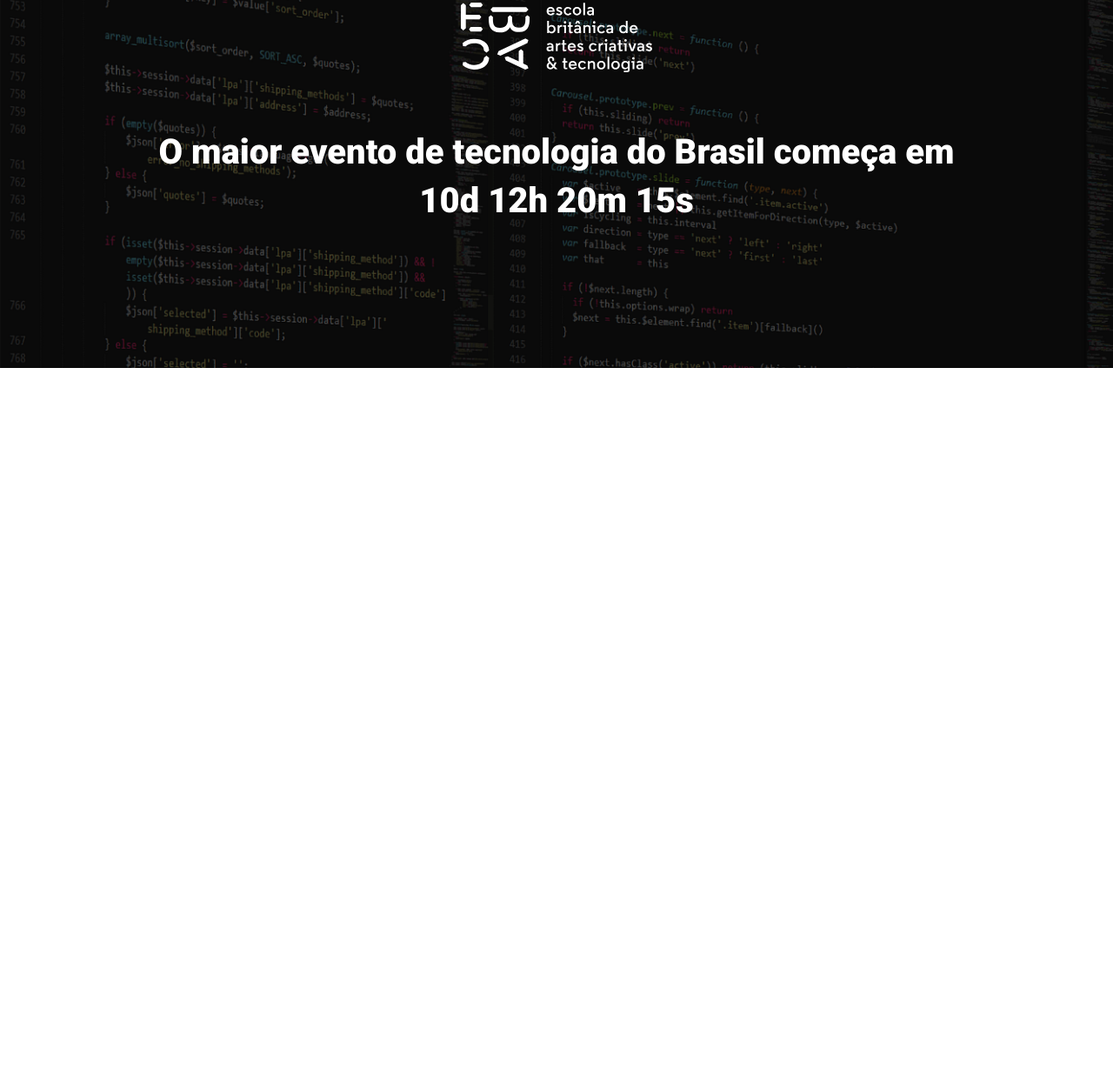
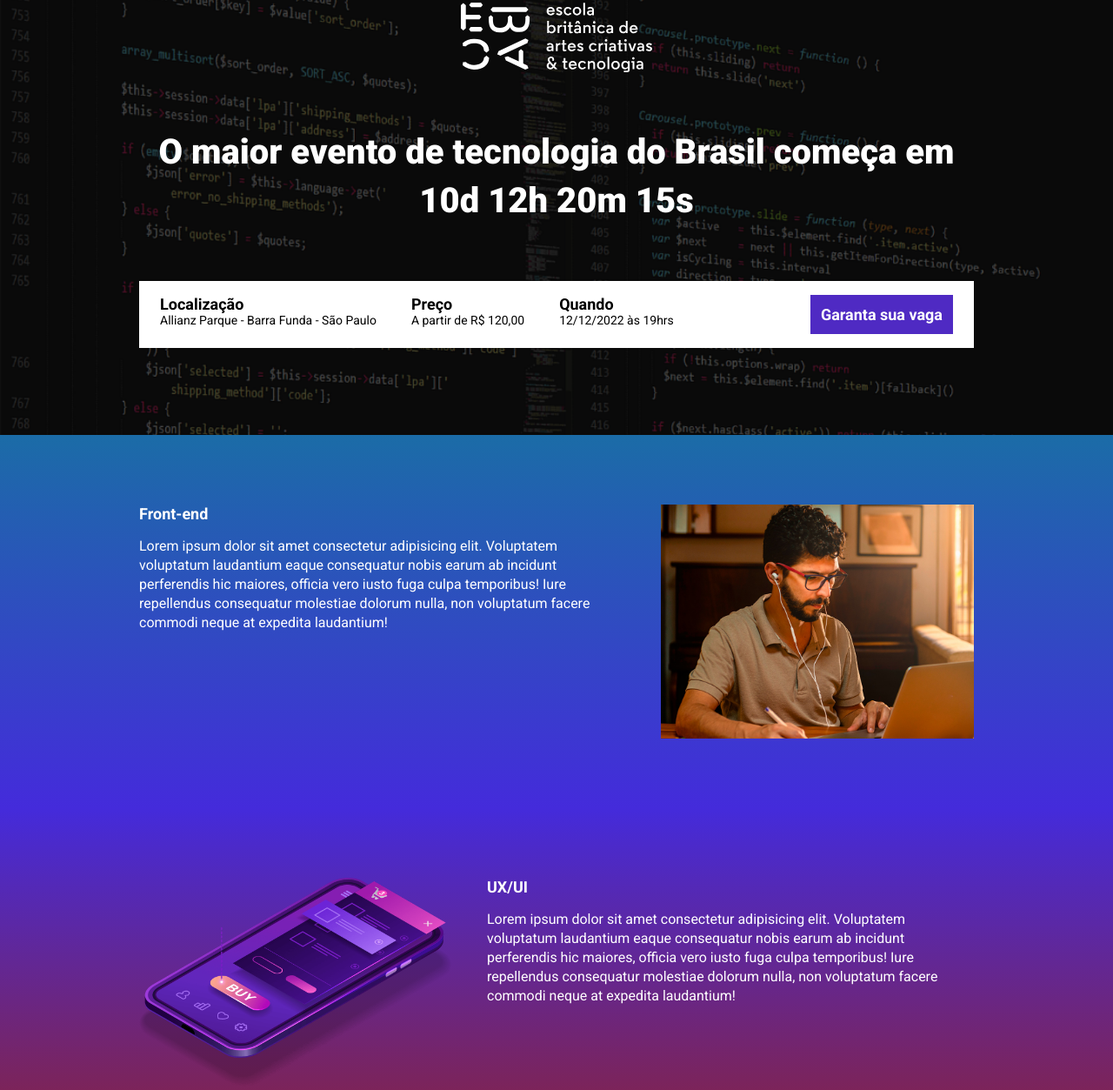
Before and after one commit to arnongp/ebac_tech_talks, a website built with Parcel: page src/index.html in a window 1280 px wide. Shown: the part 61-1314 px from the top of the page at 87% size. Before the commit the page ends 800 px from the top, so only its background shows below. Built offline with nearby package versions, Linux system fonts and the light colour scheme.

Commit message:
finalizadas sections e efeito fade

```diff
--- a/src/index.html
+++ b/src/index.html
@@ -10,6 +10,7 @@
       rel="stylesheet"
     />
     <link rel="stylesheet" href="styles/main.scss" />
+    <link href="https://unpkg.com/aos@2.3.1/dist/aos.css" rel="stylesheet" />
     <title>EBAC Tech Talks</title>
   </head>
   <body>
@@ -19,8 +20,102 @@
         <p class="hero__text">
           O maior evento de tecnologia do Brasil começa em 10d 12h 20m 15s
         </p>
+        <div class="infos-bar">
+          <ul class="infos-bar__infos">
+            <li class="infos-bar__infos__item">
+              <b>Localização</b>
+              Allianz Parque - Barra Funda - São Paulo
+            </li>
+            <li class="infos-bar__infos__item">
+              <b>Preço</b>
+              A partir de R$ 120,00
+            </li>
+            <li class="infos-bar__infos__item">
+              <b>Quando</b>
+              12/12/2022 às 19hrs
+            </li>
+          </ul>
+          <a href="#" class="button button--primary">Garanta sua vaga</a>
+        </div>
       </div>
     </header>
+    <section class="event event--frontend">
+      <div class="container" data-aos="fade-right">
+        <div class="event__details">
+          <h2 class="event__details__title">Front-end</h2>
+          <p class="event__details__description">
+            Lorem ipsum dolor sit amet consectetur adipisicing elit. Voluptatem
+            voluptatum laudantium eaque consequatur nobis earum ab incidunt
+            perferendis hic maiores, officia vero iusto fuga culpa temporibus!
+            Iure repellendus consequatur molestiae dolorum nulla, non voluptatum
+            facere commodi neque at expedita laudantium!
+          </p>
+        </div>
+        <img
+          class="event__image"
+          src="images/frontend.png"
+          alt="Foto de um computador"
+        />
+      </div>
+    </section>
+    <section class="event event--ux-ui event--image-left">
+      <div class="container" data-aos="fade-left">
+        <div class="event__details">
+          <h2 class="event__details__title">UX/UI</h2>
+          <p class="event__details__description">
+            Lorem ipsum dolor sit amet consectetur adipisicing elit. Voluptatem
+            voluptatum laudantium eaque consequatur nobis earum ab incidunt
+            perferendis hic maiores, officia vero iusto fuga culpa temporibus!
+            Iure repellendus consequatur molestiae dolorum nulla, non voluptatum
+            facere commodi neque at expedita laudantium!
+          </p>
+        </div>
+        <img
+          class="event__image"
+          src="images/ui-ux.png"
+          alt="Foto de um computador"
+        />
+      </div>
+    </section>
+    <section class="event event--data-science">
+      <div class="container" data-aos="fade-right">
+        <div class="event__details">
+          <h2 class="event__details__title">Data Science</h2>
+          <p class="event__details__description">
+            Lorem ipsum dolor sit amet consectetur adipisicing elit. Voluptatem
+            voluptatum laudantium eaque consequatur nobis earum ab incidunt
+            perferendis hic maiores, officia vero iusto fuga culpa temporibus!
+            Iure repellendus consequatur molestiae dolorum nulla, non voluptatum
+            facere commodi neque at expedita laudantium!
+          </p>
+        </div>
+        <img
+          class="event__image"
+          src="images/data.png"
+          alt="Foto de um computador"
+        />
+      </div>
+    </section>
+    <section class="event event--backend event--image-left">
+      <div class="container" data-aos="fade-left">
+        <div class="event__details">
+          <h2 class="event__details__title">Back-end</h2>
+          <p class="event__details__description">
+            Lorem ipsum dolor sit amet consectetur adipisicing elit. Voluptatem
+            voluptatum laudantium eaque consequatur nobis earum ab incidunt
+            perferendis hic maiores, officia vero iusto fuga culpa temporibus!
+            Iure repellendus consequatur molestiae dolorum nulla, non voluptatum
+            facere commodi neque at expedita laudantium!
+          </p>
+        </div>
+        <img
+          class="event__image"
+          src="images/backend.png"
+          alt="Foto de um computador"
+        />
+      </div>
+    </section>
+    <script src="https://unpkg.com/aos@2.3.1/dist/aos.js"></script>
     <script src="scripts/main.js"></script>
   </body>
 </html>
--- a/src/scripts/main.js
+++ b/src/scripts/main.js
@@ -1 +1 @@
-console.log('Olá Mundo !!!')
+AOS.init()
--- /dev/null
+++ b/src/styles/_event.scss
@@ -0,0 +1,63 @@
+@use 'variables';
+
+.event {
+  padding: 80px 0;
+
+  &--frontend {
+    background-image: linear-gradient(variables.$blue1, variables.$blue2);
+  }
+
+  &--ux-ui {
+    background-image: linear-gradient(variables.$blue2, variables.$pink);
+  }
+
+  &--data-science {
+    background-image: linear-gradient(variables.$pink, variables.$yellow);
+  }
+
+  &--backend {
+    background-image: linear-gradient(variables.$yellow, variables.$pink);
+  }
+
+  &--image-left {
+    .container {
+      flex-direction: row-reverse;
+    }
+  }
+
+  .container {
+    display: flex;
+    gap: 40px;
+  }
+
+  &__image {
+    max-width: 360px;
+  }
+
+  &__details {
+    &__title {
+      font-size: 18px;
+      font-weight: bold;
+      margin-bottom: 16px;
+    }
+
+    &__description {
+      line-height: 22px;
+    }
+  }
+
+  @media (max-width: 640px) {
+    .container {
+      display: block;
+    }
+
+    &__image {
+      width: 100%;
+    }
+
+    &__details {
+      margin-right: 0;
+      margin-bottom: 16px;
+    }
+  }
+}
--- a/src/styles/_hero.scss
+++ b/src/styles/_hero.scss
@@ -1,3 +1,5 @@
+@use 'variables';
+
 .hero {
   padding-top: 64px;
   padding-bottom: 100px;
@@ -17,7 +19,7 @@
     left: 0;
     height: 100%;
     width: 100%;
-    background-color: #000;
+    background-color: variables.$secondaryTextColor;
     opacity: 0.65;
   }
 
--- /dev/null
+++ b/src/styles/components/_buttons.scss
@@ -0,0 +1,25 @@
+@use '../variables';
+
+.button {
+  padding: 12px;
+  font-size: 18px;
+  font-weight: bold;
+  text-decoration: none;
+  text-align: center;
+  white-space: nowrap;
+
+  &--primary {
+    color: variables.$textColor;
+    background-color: variables.$purple;
+  }
+
+  @media (max-width: 640px) {
+    display: block;
+    width: 100%;
+  }
+
+  @media (max-width: 1024px) {
+    display: flex;
+    align-items: center;
+  }
+}
--- /dev/null
+++ b/src/styles/components/_infos_bar.scss
@@ -0,0 +1,42 @@
+@use '../variables.scss';
+
+.infos-bar {
+  padding: 16px 24px;
+  background-color: variables.$textColor;
+  display: flex;
+  justify-content: space-between;
+
+  &__infos {
+    display: flex;
+    gap: 40px;
+
+    &__item {
+      font-size: 14px;
+      color: variables.$secondaryTextColor;
+
+      b {
+        font-size: 18px;
+        display: block;
+        color: black;
+      }
+    }
+  }
+
+  @media (max-width: 640px) {
+    display: block;
+
+    &__infos {
+      display: block;
+
+      &__item {
+        margin-bottom: 24px;
+      }
+    }
+  }
+
+  @media (max-width: 1024px) {
+    &__infos {
+      gap: 16px;
+    }
+  }
+}
--- a/src/styles/main.scss
+++ b/src/styles/main.scss
@@ -1,11 +1,16 @@
 @use 'hero';
+@use 'components/infos_bar';
+@use 'components/buttons';
+@use 'event';
+@use 'variables';
 
 * {
   margin: 0;
   padding: 0;
   box-sizing: border-box;
   font-family: 'Roboto', sans-serif;
-  color: #fff;
+  color: variables.$textColor;
+  list-style: none;
 }
 
 .container {
--- /dev/null
+++ b/src/styles/variables.scss
@@ -0,0 +1,8 @@
+$textColor: #fff;
+$secondaryTextColor: #000;
+
+$blue1: #1b6ca7;
+$blue2: #442bdb;
+$pink: #89223b;
+$yellow: #9c791d;
+$purple: #4f2ac3;
```
